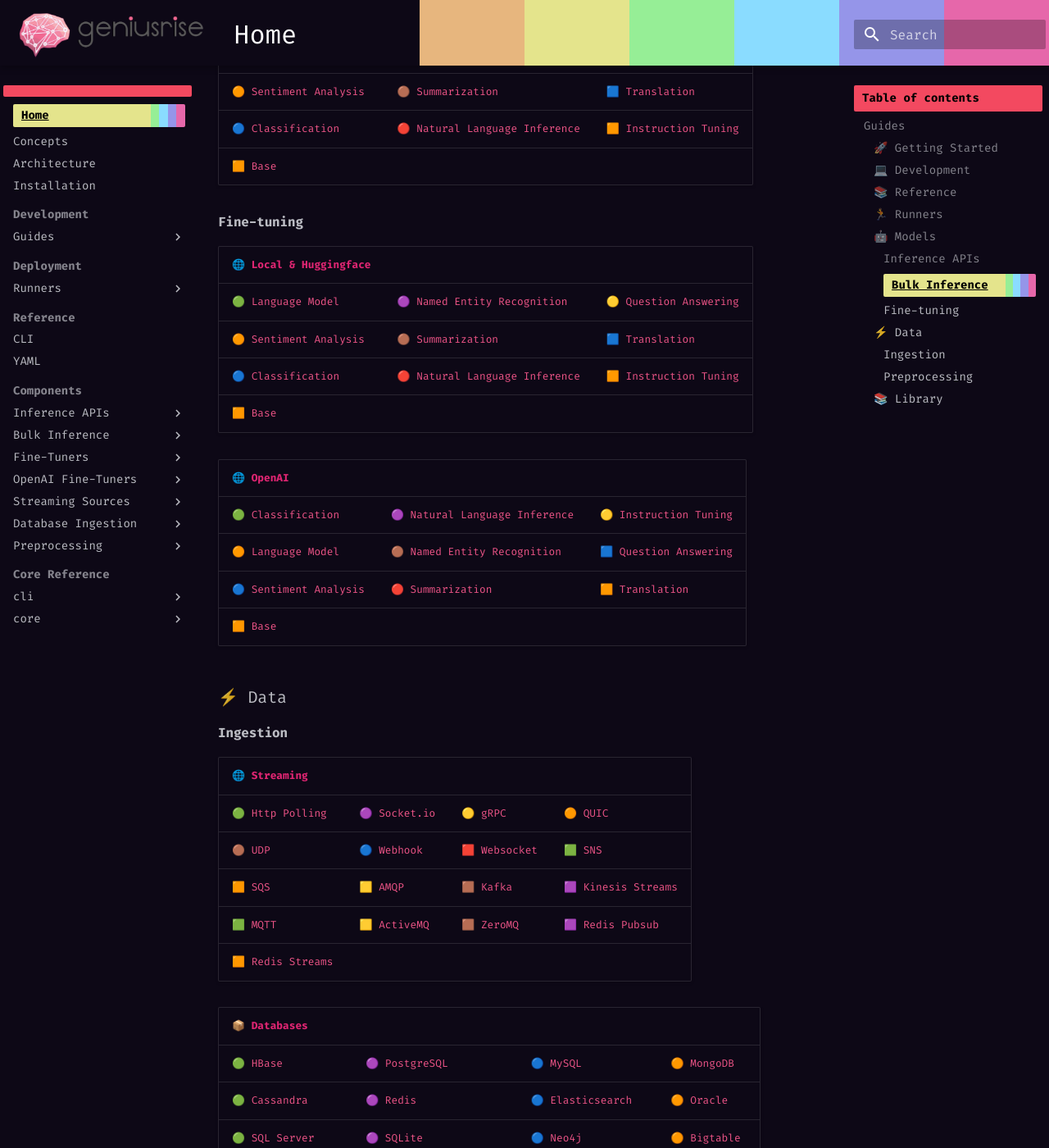
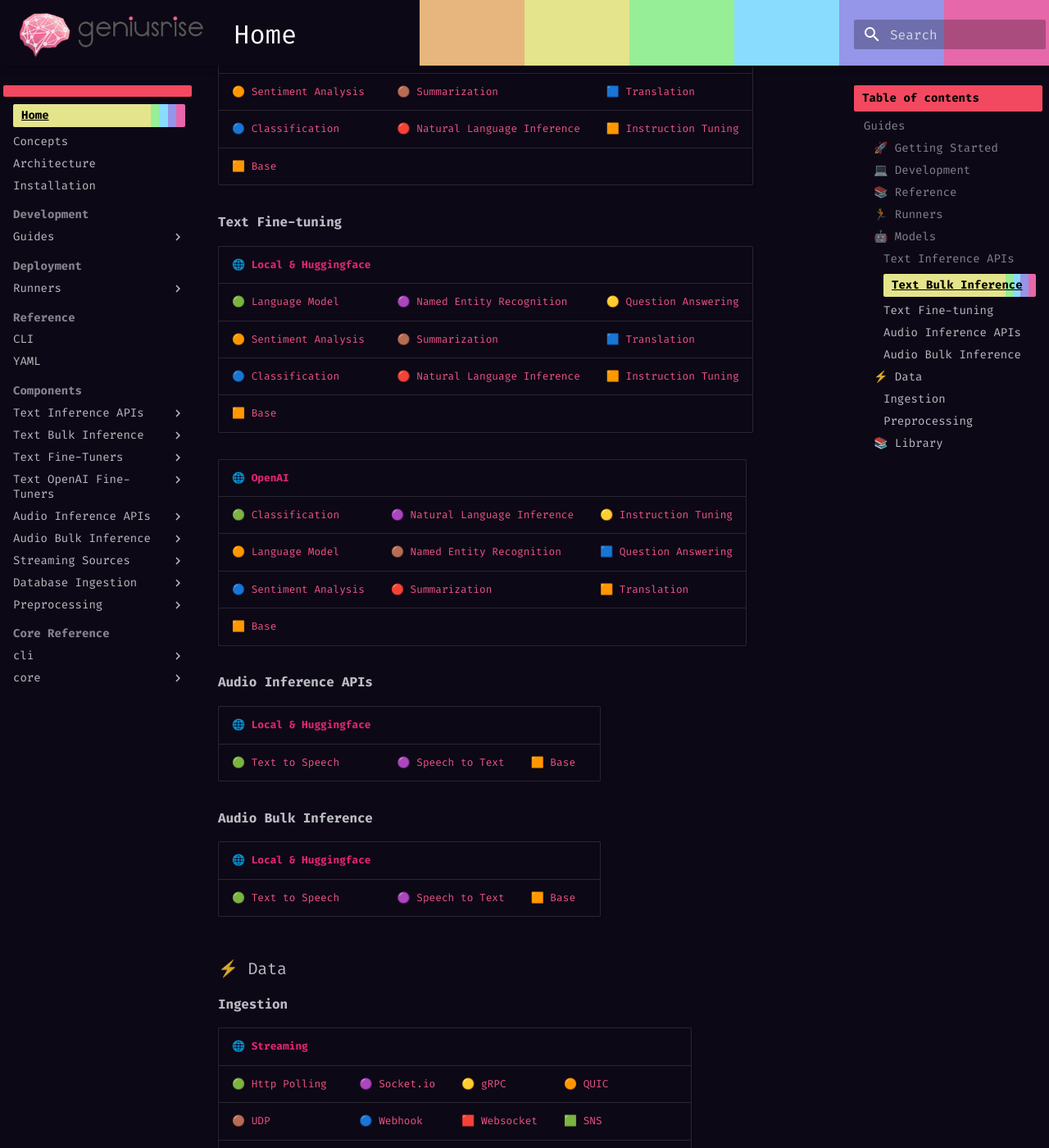
Before and after one commit to geniusrise/docs, an MkDocs documentation site: the page built from docs/index.md, in a window 1280 px wide and 1400 px high, scrolled down 2098 px. Shown: the whole window at 82% size. Built offline with MkDocs 1.6.1 and Material for MkDocs 9.7.7, drawn with Linux system fonts in a browser that asks for light colours; some of the changed text lies outside the part shown.

Commit message:
add audio

```diff
--- a/docs/index.md
+++ b/docs/index.md
@@ -51,7 +51,7 @@ It seamlessly integrates tasks, state management, data handling, and model versi
 
 ### 🤖 Models
 
-#### Inference APIs
+#### Text Inference APIs
 
 | 🌐 **Local & Huggingface**                              |                                                                    |                                                         |
 | ------------------------------------------------------- | ------------------------------------------------------------------ | ------------------------------------------------------- |
@@ -60,7 +60,7 @@ It seamlessly integrates tasks, state management, data handling, and model versi
 | 🔵 [Classification](text/api/classification.md)         | 🔴 [Natural Language Inference](text/api/commonsense_reasoning.md) | 🟧 [Instruction Tuning](text/api/instruction_tuning.md) |
 | 🟧 [Base](text/api/base.md)                             |                                                                    |                                                         |
 
-#### Bulk Inference
+#### Text Bulk Inference
 
 | 🌐 **Local & Huggingface**                               |                                                                     |                                                          |
 | -------------------------------------------------------- | ------------------------------------------------------------------- | -------------------------------------------------------- |
@@ -69,7 +69,7 @@ It seamlessly integrates tasks, state management, data handling, and model versi
 | 🔵 [Classification](text/bulk/classification.md)         | 🔴 [Natural Language Inference](text/bulk/commonsense_reasoning.md) | 🟧 [Instruction Tuning](text/bulk/instruction_tuning.md) |
 | 🟧 [Base](text/bulk/base.md)                             |                                                                     |                                                          |
 
-#### Fine-tuning
+#### Text Fine-tuning
 
 | 🌐 **Local & Huggingface**                                    |                                                                          |                                                               |
 | ------------------------------------------------------------- | ------------------------------------------------------------------------ | ------------------------------------------------------------- |
@@ -84,6 +84,18 @@ It seamlessly integrates tasks, state management, data handling, and model versi
 | 🟠 [Language Model](bolts/openai/language_model.md)         | 🟤 [Named Entity Recognition](bolts/openai/ner.md)                     | 🟦 [Question Answering](bolts/openai/question_answering.md) |
 | 🔵 [Sentiment Analysis](bolts/openai/sentiment_analysis.md) | 🔴 [Summarization](bolts/openai/summarization.md)                      | 🟧 [Translation](bolts/openai/translation.md)               |
 | 🟧 [Base](bolts/openai/base.md)                             |                                                                        |                                                             |
+
+#### Audio Inference APIs
+
+| 🌐 **Local & Huggingface**            |                                       |                              |
+| ------------------------------------- | ------------------------------------- | ---------------------------- |
+| 🟢 [Text to Speech](audio/api/s2t.md) | 🟣 [Speech to Text](audio/api/t2s.md) | 🟧 [Base](audio/api/base.md) |
+
+#### Audio Bulk Inference
+
+| 🌐 **Local & Huggingface**             |                                        |                               |
+| -------------------------------------- | -------------------------------------- | ----------------------------- |
+| 🟢 [Text to Speech](audio/bulk/s2t.md) | 🟣 [Speech to Text](audio/bulk/t2s.md) | 🟧 [Base](audio/bulk/base.md) |
 
 ### ⚡ Data
 
--- a/mkdocs.yml
+++ b/mkdocs.yml
@@ -11,6 +11,7 @@ nav:
       - Guides:
           - Local setup: guides/local.md
           - Dev Cycle: guides/dev_cycle.md
+          - Example - AI Pin: guides/pin.md
           - Packaging: guides/packaging.md
           - Deployment: guides/deployment.md
           #     - Workflow ops: guides/404.md
@@ -38,7 +39,7 @@ nav:
       - CLI: guides/cli.md
       - YAML: guides/yaml.md
   - Components:
-      - Inference APIs:
+      - Text Inference APIs:
           - Base API: text/api/base.md
           - Classification: text/api/classification.md
           - NLI: text/api/nli.md
@@ -48,7 +49,7 @@ nav:
           - Question Answering: text/api/question_answering.md
           - Summarization: text/api/summarization.md
           - Translation: text/api/translation.md
-      - Bulk Inference:
+      - Text Bulk Inference:
           - Base: text/bulk/base.md
           - Classification: text/bulk/classification.md
           - NLI: text/bulk/nli.md
@@ -58,7 +59,7 @@ nav:
           - Question Answering: text/bulk/question_answering.md
           - Summarization: text/bulk/summarization.md
           - Translation: text/bulk/translation.md
-      - Fine-Tuners:
+      - Text Fine-Tuners:
           - Classification: text/fine_tune/classification.md
           - NLI: text/fine_tune/nli.md
           - Chat: text/fine_tune/instruction_tuning.md
@@ -67,7 +68,7 @@ nav:
           - Question Answering: text/fine_tune/question_answering.md
           - Summarization: text/fine_tune/summarization.md
           - Translation: text/fine_tune/translation.md
-      - OpenAI Fine-Tuners:
+      - Text OpenAI Fine-Tuners:
           - Classification: bolts/openai/classification.md
           - NLI: bolts/openai/commonsense_reasoning.md
           - Chat: bolts/openai/instruction_tuning.md
@@ -77,6 +78,12 @@ nav:
           - Sentiment Analysis: bolts/openai/sentiment_analysis.md
           - Summarization: bolts/openai/summarization.md
           - Translation: bolts/openai/translation.md
+      - Audio Inference APIs:
+          - Text to Speech: audio/api/t2s.md
+          - Speech to Text: audio/api/s2t.md
+      - Audio Bulk Inference:
+          - Text to Speech: audio/bulk/t2s.md
+          - Speech to Text: audio/bulk/s2t.md
       - Streaming Sources:
           - Http Polling: listeners/http_polling.md
           - Socket.io: listeners/socket.io.md
@@ -218,7 +225,6 @@ markdown_extensions:
 
 plugins:
   - search
-  - neoteroi.mkdocsoad
   - autorefs
   - mkdocstrings:
       default_handler: python
@@ -233,6 +239,7 @@ plugins:
               ../geniusrise-databases/,
               ../geniusrise-ocr/,
               ../geniusrise-text/,
+              ../geniusrise-audio/,
             ]
           options:
             show_source: false
```
Also changed, not shown: docs/audio/api/base.md (added, +3 -0 lines), docs/audio/api/s2t.md (added, +3 -0 lines), docs/audio/api/t2s.md (added, +3 -0 lines), docs/audio/bulk/base.md (added, +3 -0 lines), docs/audio/bulk/s2t.md (added, +3 -0 lines), docs/audio/bulk/t2s.md (added, +3 -0 lines), docs/guides/pin.md (added, +153 -0 lines).
